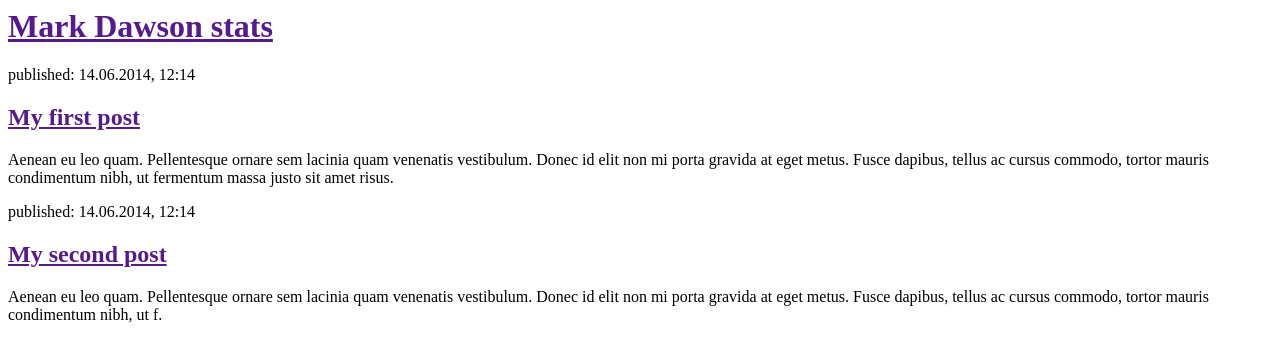
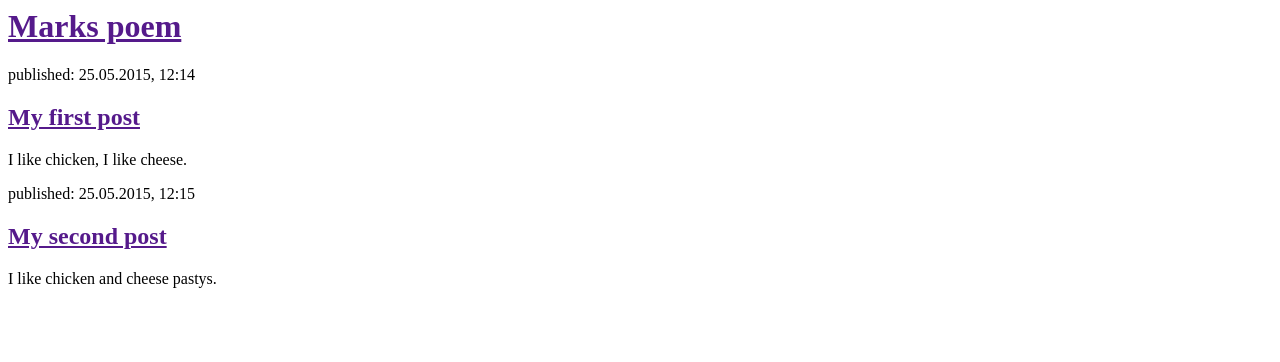
Before and after one commit to magicdoughnut/my-first-blog, a Django app: page / in a window 1280 px wide. Shown: the top 362 px of the page. Run offline with Django 3.2, Linux system fonts and the light colour scheme.

Commit message:
Changed the HTML for the site again.

```diff
--- a/blog/templates/blog/post_list.html
+++ b/blog/templates/blog/post_list.html
@@ -4,19 +4,19 @@
     </head>
     <body>
         <div>
-            <h1><a href="">Mark Dawson stats</a></h1>
+            <h1><a href="">Marks poem</a></h1>
         </div>
 
         <div>
-            <p>published: 14.06.2014, 12:14</p>
+            <p>published: 25.05.2015, 12:14</p>
             <h2><a href="">My first post</a></h2>
-            <p>Aenean eu leo quam. Pellentesque ornare sem lacinia quam venenatis vestibulum. Donec id elit non mi porta gravida at eget metus. Fusce dapibus, tellus ac cursus commodo, tortor mauris condimentum nibh, ut fermentum massa justo sit amet risus.</p>
+            <p>I like chicken, I like cheese.</p>
         </div>
 
         <div>
-            <p>published: 14.06.2014, 12:14</p>
+            <p>published: 25.05.2015, 12:15</p>
             <h2><a href="">My second post</a></h2>
-            <p>Aenean eu leo quam. Pellentesque ornare sem lacinia quam venenatis vestibulum. Donec id elit non mi porta gravida at eget metus. Fusce dapibus, tellus ac cursus commodo, tortor mauris condimentum nibh, ut f.</p>
+            <p>I like chicken and cheese pastys.</p>
         </div>
     </body>
 </html>
```
